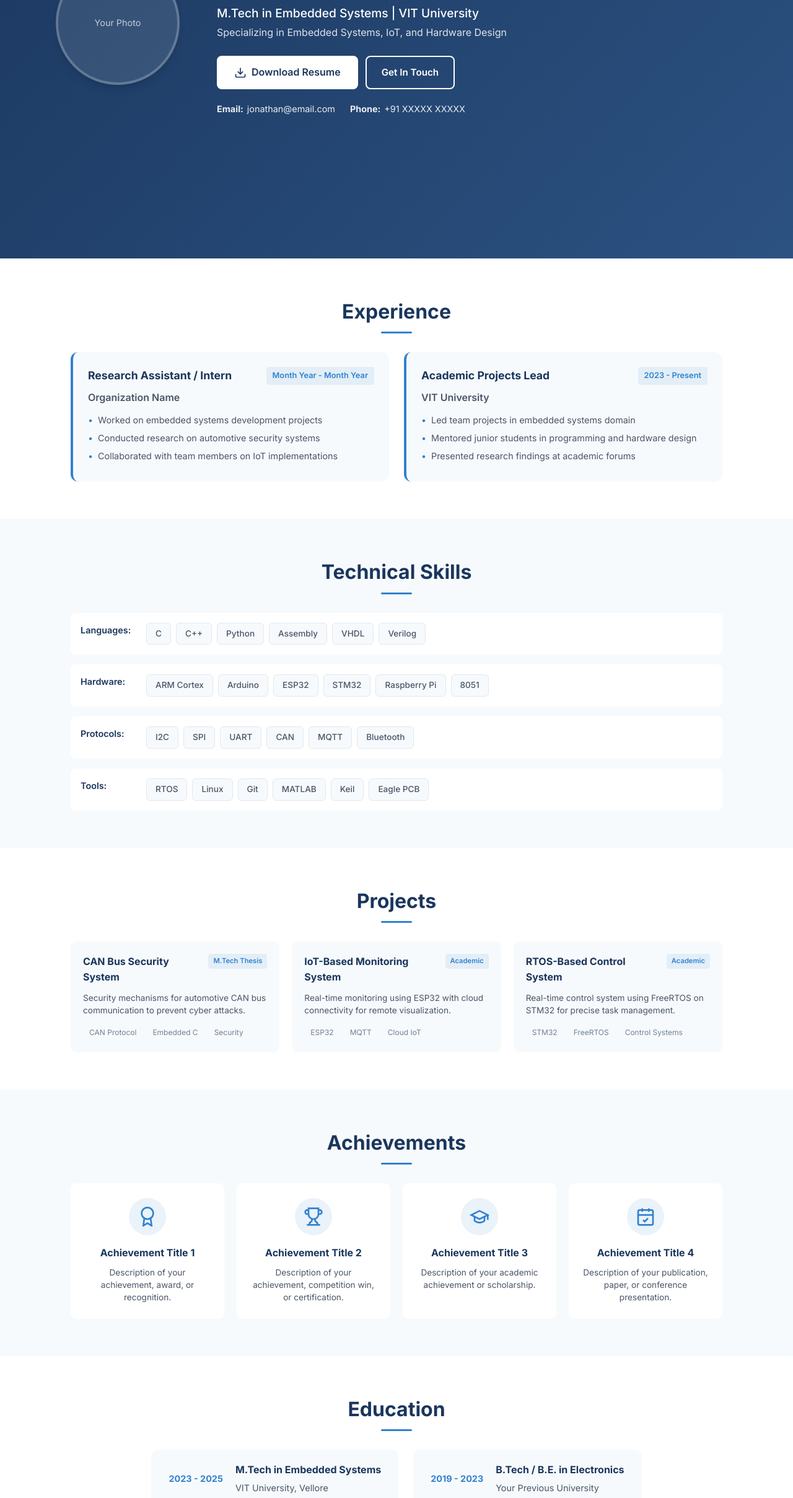
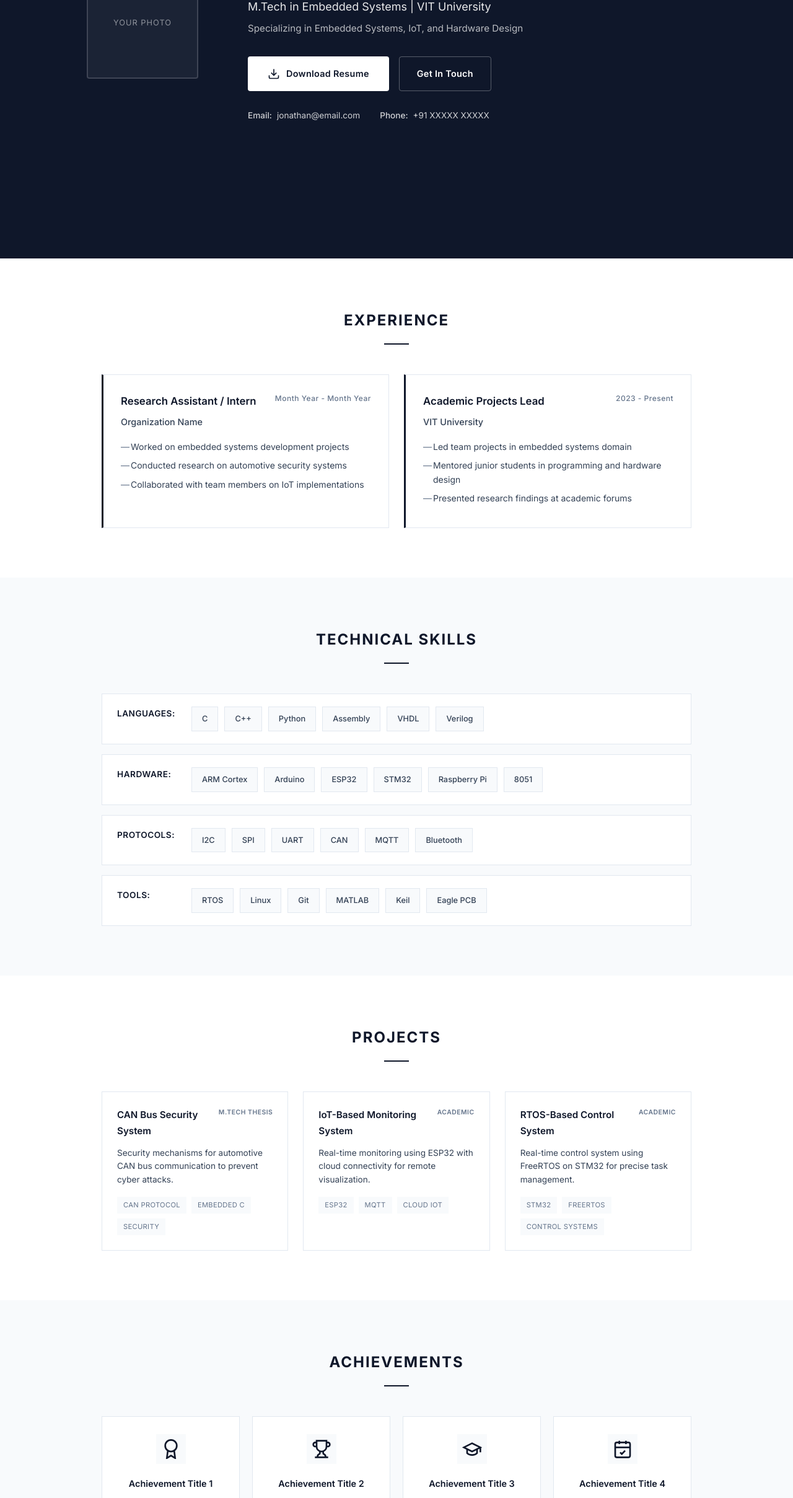
Before and after one commit to jonathansunil12345-lang/portfolio, a plain HTML site: page index.html in a window 1280 px wide. Shown: the part 383-2800 px from the top of the page at 62% size. Drawn offline with Linux system fonts and the light colour scheme.

Commit message:
More formal and professional design

```diff
--- a/styles.css
+++ b/styles.css
@@ -5,15 +5,17 @@
 }
 
 :root {
-    --primary-color: #1a365d;
-    --secondary-color: #2c5282;
-    --accent-color: #3182ce;
-    --text-primary: #1a202c;
-    --text-secondary: #4a5568;
-    --text-light: #718096;
-    --bg-light: #f7fafc;
+    --primary-color: #0f172a;
+    --secondary-color: #1e293b;
+    --accent-color: #334155;
+    --accent-highlight: #475569;
+    --text-primary: #0f172a;
+    --text-secondary: #334155;
+    --text-light: #64748b;
+    --bg-light: #f8fafc;
     --bg-white: #ffffff;
     --border-color: #e2e8f0;
+    --gold-accent: #92400e;
     --shadow-sm: 0 1px 2px 0 rgba(0, 0, 0, 0.05);
     --shadow-md: 0 4px 6px -1px rgba(0, 0, 0, 0.1), 0 2px 4px -1px rgba(0, 0, 0, 0.06);
     --shadow-lg: 0 10px 15px -3px rgba(0, 0, 0, 0.1), 0 4px 6px -2px rgba(0, 0, 0, 0.05);
@@ -26,31 +28,31 @@ html {
 
 body {
     font-family: 'Inter', -apple-system, BlinkMacSystemFont, 'Segoe UI', Roboto, sans-serif;
-    line-height: 1.6;
+    line-height: 1.7;
     color: var(--text-primary);
     background-color: var(--bg-white);
 }
 
 .container {
-    max-width: 1100px;
+    max-width: 1000px;
     margin: 0 auto;
     padding: 0 24px;
 }
 
-/* Navigation */
+/* Navigation - Formal */
 .navbar {
     position: fixed;
     top: 0;
     left: 0;
     right: 0;
     background: var(--bg-white);
-    box-shadow: var(--shadow-sm);
+    border-bottom: 1px solid var(--border-color);
     z-index: 1000;
-    padding: 12px 0;
+    padding: 16px 0;
 }
 
 .nav-container {
-    max-width: 1100px;
+    max-width: 1000px;
     margin: 0 auto;
     padding: 0 24px;
     display: flex;
@@ -59,28 +61,30 @@ body {
 }
 
 .nav-logo {
-    font-size: 1.4rem;
+    font-size: 1.25rem;
     font-weight: 700;
     color: var(--primary-color);
     text-decoration: none;
+    letter-spacing: -0.5px;
 }
 
 .nav-menu {
     display: flex;
     list-style: none;
-    gap: 28px;
+    gap: 32px;
 }
 
 .nav-menu a {
     color: var(--text-secondary);
     text-decoration: none;
     font-weight: 500;
-    font-size: 0.9rem;
+    font-size: 0.875rem;
     transition: var(--transition);
+    letter-spacing: 0.3px;
 }
 
 .nav-menu a:hover {
-    color: var(--accent-color);
+    color: var(--primary-color);
 }
 
 .hamburger {
@@ -91,29 +95,28 @@ body {
 }
 
 .hamburger span {
-    width: 25px;
-    height: 3px;
+    width: 24px;
+    height: 2px;
     background: var(--primary-color);
-    border-radius: 2px;
     transition: var(--transition);
 }
 
-/* Hero Section - Compact with Photo */
+/* Hero Section - Professional & Formal */
 .hero {
     min-height: 100vh;
     display: flex;
     align-items: center;
-    background: linear-gradient(135deg, var(--primary-color) 0%, var(--secondary-color) 100%);
+    background: var(--primary-color);
     color: var(--bg-white);
-    padding: 100px 24px 60px;
+    padding: 120px 24px 80px;
 }
 
 .hero-container {
-    max-width: 1100px;
+    max-width: 1000px;
     margin: 0 auto;
     display: flex;
     align-items: center;
-    gap: 60px;
+    gap: 80px;
     width: 100%;
 }
 
@@ -122,12 +125,11 @@ body {
 }
 
 .photo-placeholder {
-    width: 200px;
-    height: 200px;
-    border-radius: 50%;
+    width: 180px;
+    height: 180px;
+    border-radius: 4px;
     overflow: hidden;
-    border: 4px solid rgba(255, 255, 255, 0.3);
-    box-shadow: var(--shadow-lg);
+    border: 2px solid rgba(255, 255, 255, 0.2);
     position: relative;
 }
 
@@ -140,15 +142,17 @@ body {
 .photo-fallback {
     width: 100%;
     height: 100%;
-    background: rgba(255, 255, 255, 0.1);
+    background: rgba(255, 255, 255, 0.05);
     display: flex;
     align-items: center;
     justify-content: center;
-    color: rgba(255, 255, 255, 0.7);
-    font-size: 0.9rem;
+    color: rgba(255, 255, 255, 0.5);
+    font-size: 0.8rem;
     position: absolute;
     top: 0;
     left: 0;
+    letter-spacing: 1px;
+    text-transform: uppercase;
 }
 
 .hero-content {
@@ -156,55 +160,56 @@ body {
 }
 
 .hero-subtitle {
-    font-size: 1rem;
-    font-weight: 400;
-    opacity: 0.9;
-    margin-bottom: 4px;
-    letter-spacing: 2px;
+    font-size: 0.8rem;
+    font-weight: 500;
+    opacity: 0.7;
+    margin-bottom: 8px;
+    letter-spacing: 3px;
     text-transform: uppercase;
 }
 
 .hero-title {
-    font-size: 3rem;
+    font-size: 2.75rem;
     font-weight: 700;
-    margin-bottom: 12px;
+    margin-bottom: 16px;
     letter-spacing: -1px;
 }
 
 .hero-description {
-    font-size: 1.2rem;
-    font-weight: 500;
-    margin-bottom: 4px;
+    font-size: 1.125rem;
+    font-weight: 400;
+    margin-bottom: 6px;
+    opacity: 0.9;
 }
 
 .hero-tagline {
-    font-size: 1rem;
-    opacity: 0.85;
-    margin-bottom: 24px;
+    font-size: 0.95rem;
+    opacity: 0.7;
+    margin-bottom: 32px;
 }
 
 .hero-buttons {
     display: flex;
-    gap: 12px;
-    margin-bottom: 20px;
+    gap: 16px;
+    margin-bottom: 28px;
     flex-wrap: wrap;
 }
 
 .btn {
     display: inline-flex;
     align-items: center;
-    gap: 8px;
-    padding: 12px 24px;
-    border-radius: 8px;
+    gap: 10px;
+    padding: 14px 28px;
+    border-radius: 4px;
     font-weight: 600;
     text-decoration: none;
     transition: var(--transition);
-    font-size: 0.95rem;
+    font-size: 0.9rem;
+    letter-spacing: 0.3px;
 }
 
 .btn-large {
-    padding: 14px 28px;
-    font-size: 1rem;
+    padding: 16px 32px;
 }
 
 .btn-primary {
@@ -214,36 +219,39 @@ body {
 
 .btn-primary:hover {
     background: var(--bg-light);
-    transform: translateY(-2px);
 }
 
 .btn-secondary {
     background: transparent;
     color: var(--bg-white);
-    border: 2px solid var(--bg-white);
+    border: 1px solid rgba(255, 255, 255, 0.3);
 }
 
 .btn-secondary:hover {
-    background: rgba(255, 255, 255, 0.1);
-    transform: translateY(-2px);
+    border-color: rgba(255, 255, 255, 0.6);
+    background: rgba(255, 255, 255, 0.05);
 }
 
 .hero-quick-info {
     display: flex;
-    gap: 24px;
-    font-size: 0.9rem;
-    opacity: 0.9;
+    gap: 32px;
+    font-size: 0.85rem;
+    opacity: 0.8;
     flex-wrap: wrap;
 }
 
 .hero-quick-info span {
     display: flex;
-    gap: 6px;
+    gap: 8px;
 }
 
-/* Sections - Reduced Padding */
+.hero-quick-info strong {
+    font-weight: 500;
+}
+
+/* Sections - Clean & Formal */
 .section {
-    padding: 60px 0;
+    padding: 80px 0;
 }
 
 .section-alt {
@@ -251,27 +259,26 @@ body {
 }
 
 .section-title {
-    font-size: 2rem;
+    font-size: 1.5rem;
     font-weight: 700;
     color: var(--primary-color);
     text-align: center;
-    margin-bottom: 40px;
-    position: relative;
+    margin-bottom: 48px;
+    letter-spacing: -0.5px;
+    text-transform: uppercase;
+    letter-spacing: 2px;
 }
 
 .section-title::after {
     content: '';
-    position: absolute;
-    bottom: -10px;
-    left: 50%;
-    transform: translateX(-50%);
-    width: 50px;
-    height: 3px;
-    background: var(--accent-color);
-    border-radius: 2px;
+    display: block;
+    width: 40px;
+    height: 2px;
+    background: var(--primary-color);
+    margin: 16px auto 0;
 }
 
-/* Experience Section - Grid Layout */
+/* Experience Section */
 .experience-grid {
     display: grid;
     grid-template-columns: repeat(2, 1fr);
@@ -279,10 +286,10 @@ body {
 }
 
 .experience-card {
-    background: var(--bg-light);
-    padding: 24px;
-    border-radius: 12px;
-    border-left: 4px solid var(--accent-color);
+    background: var(--bg-white);
+    padding: 28px;
+    border: 1px solid var(--border-color);
+    border-left: 3px solid var(--primary-color);
 }
 
 .section-alt .experience-card {
@@ -295,49 +302,50 @@ body {
     align-items: flex-start;
     margin-bottom: 8px;
     flex-wrap: wrap;
-    gap: 8px;
+    gap: 12px;
 }
 
 .exp-header h3 {
-    font-size: 1.1rem;
+    font-size: 1.05rem;
     color: var(--primary-color);
+    font-weight: 600;
 }
 
 .exp-date {
-    font-size: 0.8rem;
-    color: var(--accent-color);
-    font-weight: 600;
-    background: rgba(49, 130, 206, 0.1);
-    padding: 4px 10px;
-    border-radius: 4px;
+    font-size: 0.75rem;
+    color: var(--text-light);
+    font-weight: 500;
+    letter-spacing: 0.5px;
 }
 
 .exp-company {
-    font-weight: 600;
+    font-weight: 500;
     color: var(--text-secondary);
-    margin-bottom: 12px;
+    margin-bottom: 16px;
+    font-size: 0.9rem;
 }
 
 .exp-list {
     list-style: none;
     color: var(--text-secondary);
-    font-size: 0.9rem;
+    font-size: 0.875rem;
 }
 
 .exp-list li {
     position: relative;
     padding-left: 16px;
-    margin-bottom: 6px;
+    margin-bottom: 8px;
+    line-height: 1.6;
 }
 
 .exp-list li::before {
-    content: '•';
+    content: '—';
     position: absolute;
     left: 0;
-    color: var(--accent-color);
+    color: var(--text-light);
 }
 
-/* Skills Section - Compact Rows */
+/* Skills Section */
 .skills-compact {
     display: flex;
     flex-direction: column;
@@ -347,115 +355,104 @@ body {
 .skill-row {
     display: flex;
     align-items: flex-start;
-    gap: 16px;
-    padding: 16px;
+    gap: 20px;
+    padding: 20px 24px;
     background: var(--bg-white);
-    border-radius: 8px;
-}
-
-.section-alt .skill-row {
-    background: var(--bg-white);
+    border: 1px solid var(--border-color);
 }
 
 .skill-label {
     font-weight: 600;
     color: var(--primary-color);
-    min-width: 90px;
-    font-size: 0.9rem;
+    min-width: 100px;
+    font-size: 0.85rem;
+    text-transform: uppercase;
+    letter-spacing: 0.5px;
 }
 
 .skill-tags {
     display: flex;
     flex-wrap: wrap;
-    gap: 8px;
+    gap: 10px;
 }
 
 .skill-tag {
     background: var(--bg-light);
     color: var(--text-secondary);
-    padding: 6px 14px;
-    border-radius: 6px;
-    font-size: 0.85rem;
+    padding: 8px 16px;
+    font-size: 0.8rem;
     font-weight: 500;
     border: 1px solid var(--border-color);
     transition: var(--transition);
 }
 
 .skill-tag:hover {
-    background: var(--accent-color);
+    background: var(--primary-color);
     color: var(--bg-white);
-    border-color: var(--accent-color);
+    border-color: var(--primary-color);
 }
 
-/* Projects Section - Compact */
+/* Projects Section */
 .projects-compact {
     display: grid;
     grid-template-columns: repeat(3, 1fr);
-    gap: 20px;
+    gap: 24px;
 }
 
 .project-card-compact {
-    background: var(--bg-light);
-    border-radius: 10px;
-    padding: 20px;
+    background: var(--bg-white);
+    padding: 24px;
+    border: 1px solid var(--border-color);
     transition: var(--transition);
 }
 
-.section-alt .project-card-compact {
-    background: var(--bg-white);
-}
-
 .project-card-compact:hover {
-    transform: translateY(-3px);
-    box-shadow: var(--shadow-md);
+    border-color: var(--primary-color);
 }
 
 .project-header-compact {
     display: flex;
     justify-content: space-between;
     align-items: flex-start;
-    margin-bottom: 10px;
-    gap: 8px;
+    margin-bottom: 12px;
+    gap: 12px;
 }
 
 .project-header-compact h3 {
-    font-size: 1rem;
+    font-size: 0.95rem;
     color: var(--primary-color);
+    font-weight: 600;
 }
 
 .project-type {
-    font-size: 0.7rem;
+    font-size: 0.65rem;
     font-weight: 600;
-    color: var(--accent-color);
-    background: rgba(49, 130, 206, 0.1);
-    padding: 3px 8px;
-    border-radius: 4px;
+    color: var(--text-light);
+    text-transform: uppercase;
+    letter-spacing: 0.5px;
     white-space: nowrap;
 }
 
 .project-card-compact p {
     color: var(--text-secondary);
     font-size: 0.85rem;
-    margin-bottom: 12px;
-    line-height: 1.5;
+    margin-bottom: 16px;
+    line-height: 1.6;
 }
 
 .project-tech {
     display: flex;
     flex-wrap: wrap;
-    gap: 6px;
+    gap: 8px;
 }
 
 .project-tech span {
-    font-size: 0.75rem;
+    font-size: 0.7rem;
     color: var(--text-light);
-    background: var(--bg-white);
-    padding: 3px 10px;
-    border-radius: 4px;
-}
-
-.section:not(.section-alt) .project-tech span {
     background: var(--bg-light);
+    padding: 4px 10px;
+    text-transform: uppercase;
+    letter-spacing: 0.3px;
 }
 
 /* Achievements Section */
@@ -467,42 +464,41 @@ body {
 
 .achievement-card {
     background: var(--bg-white);
-    padding: 24px 20px;
-    border-radius: 10px;
+    padding: 28px 20px;
+    border: 1px solid var(--border-color);
     text-align: center;
     transition: var(--transition);
 }
 
 .achievement-card:hover {
-    transform: translateY(-3px);
-    box-shadow: var(--shadow-md);
+    border-color: var(--primary-color);
 }
 
 .achievement-icon {
-    width: 60px;
-    height: 60px;
-    background: rgba(49, 130, 206, 0.1);
-    border-radius: 50%;
+    width: 48px;
+    height: 48px;
+    background: var(--bg-light);
     display: flex;
     align-items: center;
     justify-content: center;
-    margin: 0 auto 16px;
-    color: var(--accent-color);
+    margin: 0 auto 20px;
+    color: var(--primary-color);
 }
 
 .achievement-card h3 {
-    font-size: 1rem;
+    font-size: 0.9rem;
     color: var(--primary-color);
-    margin-bottom: 8px;
+    margin-bottom: 10px;
+    font-weight: 600;
 }
 
 .achievement-card p {
-    font-size: 0.85rem;
+    font-size: 0.8rem;
     color: var(--text-secondary);
-    line-height: 1.5;
+    line-height: 1.6;
 }
 
-/* Education Section - Compact */
+/* Education Section */
 .education-compact {
     display: flex;
     gap: 24px;
@@ -513,46 +509,43 @@ body {
 .edu-card {
     display: flex;
     align-items: center;
-    gap: 20px;
-    background: var(--bg-light);
-    padding: 20px 28px;
-    border-radius: 10px;
-    min-width: 350px;
-}
-
-.section-alt .edu-card {
+    gap: 24px;
     background: var(--bg-white);
+    padding: 24px 32px;
+    border: 1px solid var(--border-color);
+    min-width: 380px;
 }
 
 .edu-year {
-    font-weight: 700;
-    color: var(--accent-color);
-    font-size: 0.9rem;
+    font-weight: 600;
+    color: var(--primary-color);
+    font-size: 0.85rem;
     white-space: nowrap;
 }
 
 .edu-details h3 {
-    font-size: 1rem;
+    font-size: 0.95rem;
     color: var(--primary-color);
     margin-bottom: 4px;
+    font-weight: 600;
 }
 
 .edu-details p {
-    font-size: 0.9rem;
+    font-size: 0.85rem;
     color: var(--text-secondary);
 }
 
-/* Contact Section - Compact */
+/* Contact Section */
 .contact-compact {
     display: flex;
     flex-direction: column;
     align-items: center;
-    gap: 24px;
+    gap: 28px;
 }
 
 .contact-details {
     display: flex;
-    gap: 32px;
+    gap: 40px;
     flex-wrap: wrap;
     justify-content: center;
 }
@@ -560,19 +553,19 @@ body {
 .contact-link {
     display: flex;
     align-items: center;
-    gap: 10px;
+    gap: 12px;
     color: var(--text-secondary);
     text-decoration: none;
-    font-size: 0.95rem;
+    font-size: 0.9rem;
     transition: var(--transition);
 }
 
 .contact-link:hover {
-    color: var(--accent-color);
+    color: var(--primary-color);
 }
 
 .contact-link svg {
-    color: var(--accent-color);
+    color: var(--primary-color);
 }
 
 .social-links {
@@ -584,7 +577,6 @@ body {
     width: 44px;
     height: 44px;
     background: var(--primary-color);
-    border-radius: 10px;
     display: flex;
     align-items: center;
     justify-content: center;
@@ -593,8 +585,7 @@ body {
 }
 
 .social-link:hover {
-    background: var(--accent-color);
-    transform: translateY(-3px);
+    background: var(--secondary-color);
 }
 
 /* Footer */
@@ -602,12 +593,13 @@ body {
     background: var(--primary-color);
     color: var(--bg-white);
     text-align: center;
-    padding: 20px;
+    padding: 24px;
 }
 
 .footer p {
-    opacity: 0.9;
-    font-size: 0.9rem;
+    opacity: 0.7;
+    font-size: 0.8rem;
+    letter-spacing: 0.5px;
 }
 
 /* Responsive Design */
@@ -628,14 +620,14 @@ body {
 @media (max-width: 768px) {
     .nav-menu {
         position: fixed;
-        top: 60px;
+        top: 65px;
         left: 0;
         right: 0;
         background: var(--bg-white);
         flex-direction: column;
-        padding: 20px;
-        gap: 16px;
-        box-shadow: var(--shadow-lg);
+        padding: 24px;
+        gap: 20px;
+        border-bottom: 1px solid var(--border-color);
         display: none;
     }
 
@@ -662,11 +654,11 @@ body {
     .hero-container {
         flex-direction: column;
         text-align: center;
-        gap: 30px;
+        gap: 40px;
     }
 
     .hero-title {
-        font-size: 2.2rem;
+        font-size: 2rem;
     }
 
     .hero-buttons {
@@ -678,17 +670,17 @@ body {
     }
 
     .photo-placeholder {
-        width: 150px;
-        height: 150px;
+        width: 140px;
+        height: 140px;
     }
 
     .section {
-        padding: 50px 0;
+        padding: 60px 0;
     }
 
     .section-title {
-        font-size: 1.7rem;
-        margin-bottom: 30px;
+        font-size: 1.25rem;
+        margin-bottom: 36px;
     }
 
     .projects-compact,
@@ -698,7 +690,7 @@ body {
 
     .skill-row {
         flex-direction: column;
-        gap: 10px;
+        gap: 12px;
     }
 
     .skill-label {
```
Also changed, not shown: index.html (+1 -1 lines).
